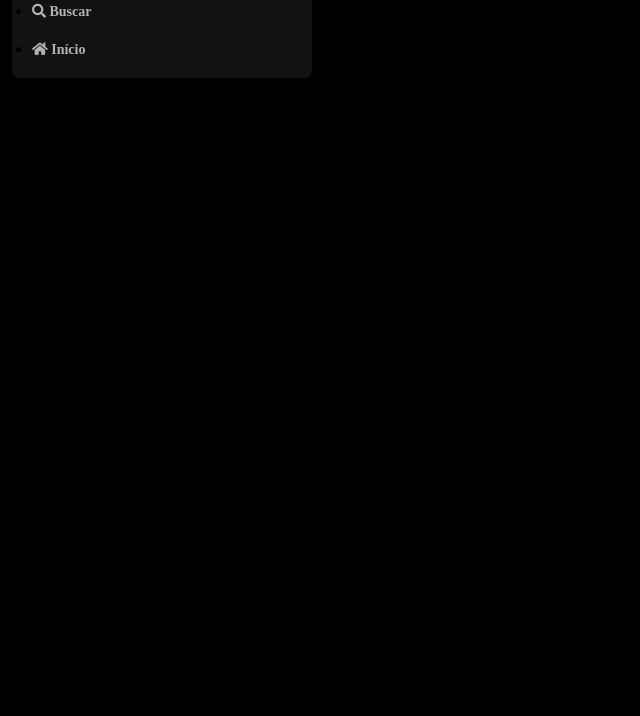
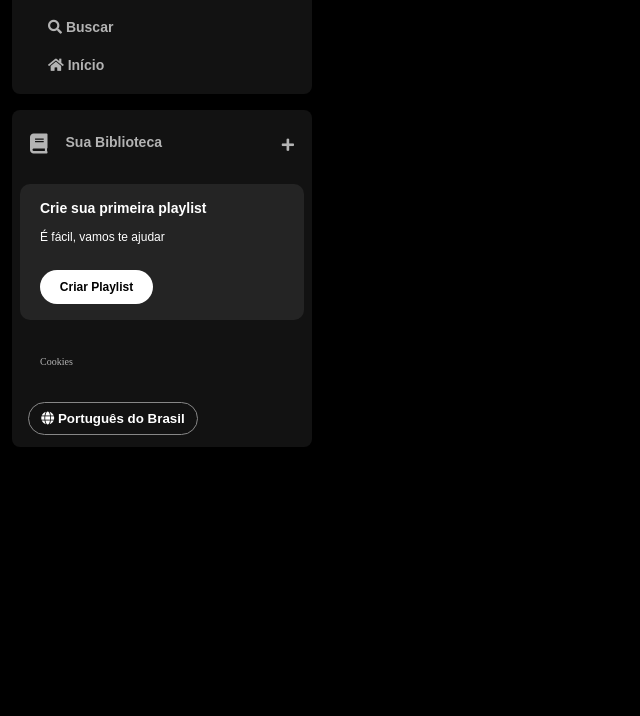
Before and after one commit to Dbszin/spotify-imersao, a plain HTML site: page index.html in a window 1280 px wide. Shown: the part 84-800 px from the top of the page, without its empty margins (0-640 px from the left). Drawn offline with Linux system fonts and the light colour scheme.

Commit message:
Atualizações de css e html

```diff
--- a/index.html
+++ b/index.html
@@ -9,21 +9,16 @@
           integrity="sha384-Tv5i09RULyHKMwX0E8wJUqSOaXlyu3SQxORObAI08iUwIalMmN5L6AvlPX2LMoSE" crossorigin="anonymous" />
     <link rel="stylesheet" href="https://use.fontawesome.com/releases/v5.15.4/css/fontawesome.css"
           integrity="sha384-jLKHWM3JRmfMU0A5x5AkjWkw/EYfGUAGagvnfryNV3F9VqM98XiIH7VBGVoxVSc7" crossorigin="anonymous" />
-
-
-
 </head>
 <body>
-
     <div class="sidebar">
         <nav class="sidebar_navigation">
             <div class="logo">
-
-                <a href="">
+                <a href="#">
                     <img src="./assets/icons/logo-spotify.png" alt="Logo" />
                 </a>
             </div>
-                <div>
+
             <ul>
                 <li>
                     <a href="">
@@ -36,14 +31,38 @@
                         <span class="fa fa-home"></span>
                         <span>Início</span>
                     </a>
-
                 </li>
             </ul>
+        </nav>
 
+            <div class="library">
+                <div class="library__content">
+                    <button class="library__button">
+                        <span class="fa fas fa-book"></span>
+                        <span>Sua Biblioteca</span>
+                    </button>
+                    <span class="fa fa-plus"></span>
+                </div>
+                <section class="section-playlist">
+                    <div class="section-playlist__content">
+                        <span class="text title">Crie sua primeira playlist</span>
+                        <span class="text subtitle">É fácil, vamos te ajudar</span>
+                        <button class="section-playlist__button">
+                            Criar Playlist
+                        </button>
+                    </div>
+                </section>
+                <div class="cookies">
+                    <a href="">Cookies</a>
+                </div>
+                <div class="languages">
+                    <button class="languages__button">
+                        <span class="fa fa-globe"></span>
+                        <span>Português do Brasil</span>
+                    </button>
+                </div>
             </div>
 
     </div>
-        </nav>
-    </div>
 </body>
 </html>
--- a/style.css
+++ b/style.css
@@ -15,7 +15,7 @@ body {
 .sidebar_navigation{
     background-color: #121212;
     border-radius: 8px;
-    padding: 16px 0 0 16;
+    padding: 16px 0 0 16px;
 }
 
 .sidebar_navigation .logo {
@@ -34,7 +34,8 @@ body {
 .sidebar nav ul{
     margin-top: 20px;
     padding: 0 20px 10px 20px;
-
+    text-decoration: none;
+    list-style: none;
 }
 
 .sidebar ul li{
@@ -46,5 +47,125 @@ body {
     text-decoration: none;
     font-weight: 600;
     font-size: 14px;
-    font-family: "DM Sans", sans-ferif;
+    font-family: "DM Sans", sans-serif;
 }
+
+.library{
+    background-color: #121212;
+    border-radius: 8px;
+    display: flex;
+    justify-content: space-between;
+    flex-direction: column;
+    padding: 4px 8px;
+    color: #b3b3b3;
+    font-weight: 600;
+    font-size: 14px;
+    margin-top: 10px;
+}
+
+.library .library__content{
+    display: flex;
+    justify-content: space-between;
+}
+.library .library__button {
+    display: flex;
+    margin-right: 10px;
+    color: #b3b3b3;
+    background-color: transparent;
+    border: 0px;
+    font-size: 14px;
+    font-weight: 700;
+    font-family: "DM Sans", sans-serif;
+    text-align: center;
+    text-decoration: none;
+    text-transform: none;
+    padding: 20px 10px;
+}
+.library .library__button .fa{
+    font-size: 20px;
+    margin-right: 10px;
+    font-weight: 300;
+    padding-right: 8px;
+}
+
+.library .library__content .fa-plus{
+    margin: 24px 10px;
+}
+
+.section-playlist{
+    display: flex;
+    align-items: flex-start;
+    justify-content: space-between;
+    gap: 20px;
+    background-color: #242424;
+    color: #b3b3b3;
+    font-weight: 14px;
+    margin: 8px 0px;
+    padding: 16px 20px;
+    border-radius: 10px;
+}
+
+.section-playlist .section-playlist__content{
+    display: flex;
+    flex-direction: column;
+}
+
+.section-playlist__content .text{
+    padding-bottom: 14px;
+    color: #fff;
+    font-family: "DM Sans", sans-serif;
+}
+
+.section-playlist__content .title{
+    font-weight: 700;
+}
+
+.section-playlist__content .subtitle{
+    font-weight: 500;
+    font-size: 12px;
+}
+
+.section-playlist__content .section-playlist__button{
+    display: flex;
+    justify-content: center;
+    background-color: #fff;
+    color: #000;
+    border-radius: 20px;
+    font-size: 12px;
+    font-weight: 700;
+    font-family: "DM Sans", sans-serif;
+    text-decoration: none;
+    text-transform: none;
+    padding: 10px;
+    margin-top: 12px;
+    border: 0px;
+    width: 113px;
+
+}
+
+.sidebar .cookies{
+    margin: 25px 20px;
+}
+
+.sidebar .cookies a{
+    color: #b3b3b3;
+    font-weight: 500;
+    font-size: 10px;
+    text-decoration: none;
+}
+
+.sidebar .cookies a:hover{
+    text-decoration: underline;
+}
+.languages .languages__button{
+    align-items: center;
+    background-color: transparent;
+    border: 1px solid #878787;
+    color: #fff;
+    cursor: pointer;
+    font-weight: bold;
+    width: 170px;
+    margin: 8px;
+    padding: 8px;
+    border-radius: 20px;
+}
```
Lines whose indentation alone changed are shown as unchanged.
